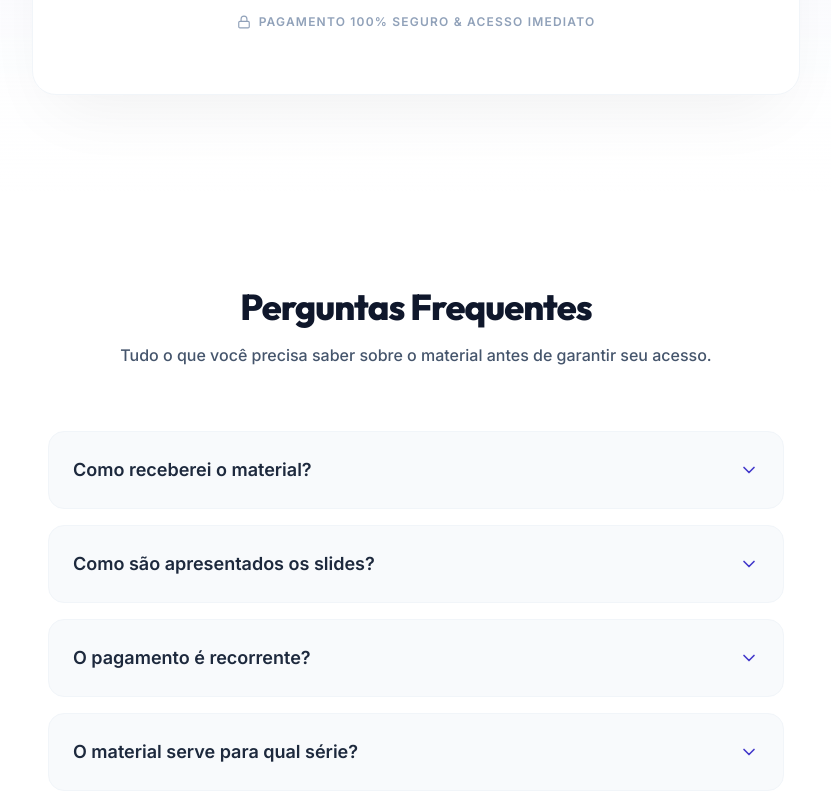
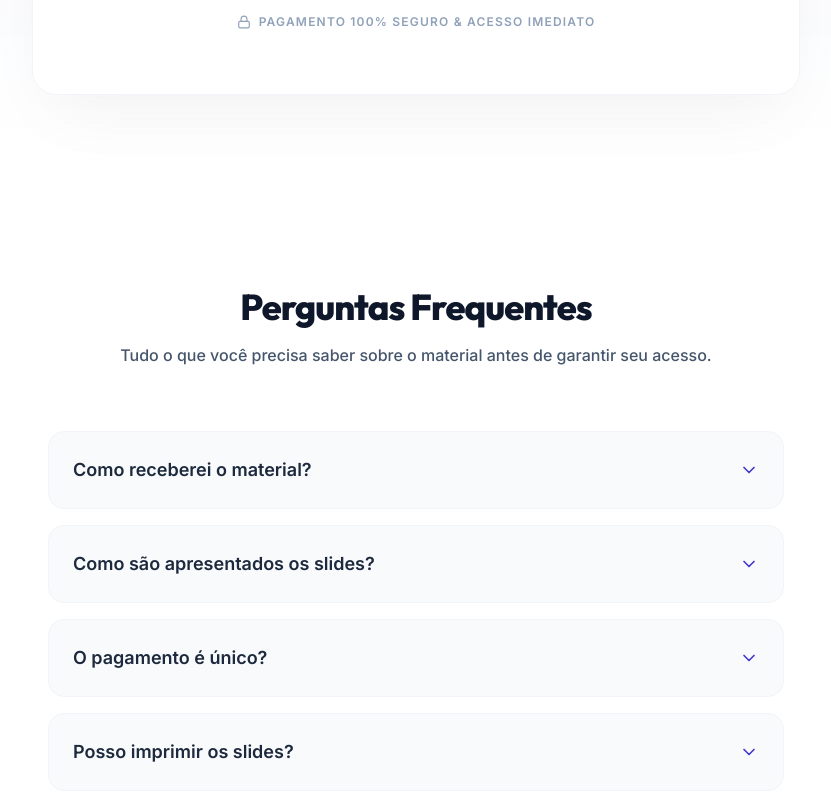
Before and after one commit to narutinfps-tech/ingles2, a React (Vite) app: page / in a window 1280 px wide. Shown: the part 11200-12000 px from the top of the page, without its empty margins (224-1055 px from the left). Built offline with nearby package versions, Linux system fonts and the light colour scheme.

Commit message:
feat(faq): update payment info and add print support

```diff
--- a/src/App.tsx
+++ b/src/App.tsx
@@ -1471,8 +1471,12 @@ export default function App() {
                 a: "Cada tema de slide conta com cerca de 10 a 15 páginas, variando de acordo com o grau de complexidade do assunto pedagógico. São entregues prontos em altíssima resolução, ideais para suas aulas."
               },
               {
-                q: "O pagamento é recorrente?",
-                a: "Não! O pagamento é único (conforme o plano escolhido, a partir de apenas R$ 10,00) e você passa a ter acesso para sempre, livre de mensalidades ou qualquer outra taxa embutida."
+                q: "O pagamento é único?",
+                a: "Sim! O pagamento é único, pago apenas uma vez (conforme o plano escolhido, a partir de apenas R$ 10,00). Você passa a ter acesso para sempre, livre de mensalidades ou qualquer outra taxa recorrente."
+              },
+              {
+                q: "Posso imprimir os slides?",
+                a: "Sim, com certeza! Os slides são entregues em alta resolução, permitindo que você faça a impressão com excelente qualidade para usar como apostilas, atividades em papel ou materiais didáticos de apoio físico para os seus alunos."
               },
               {
                 q: "O material serve para qual série?",
```
